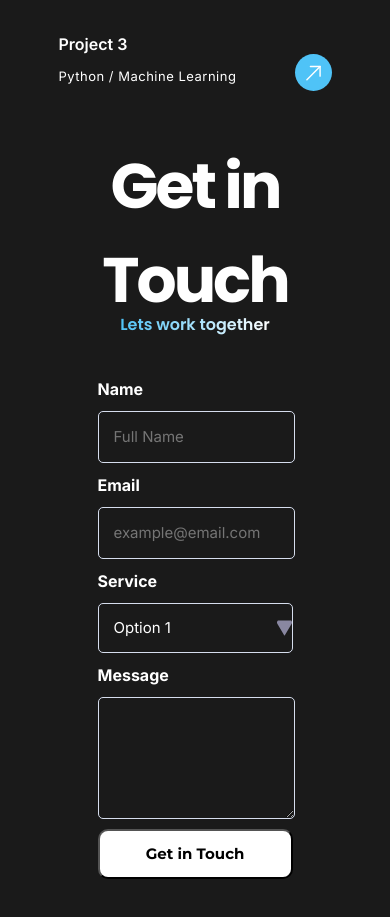
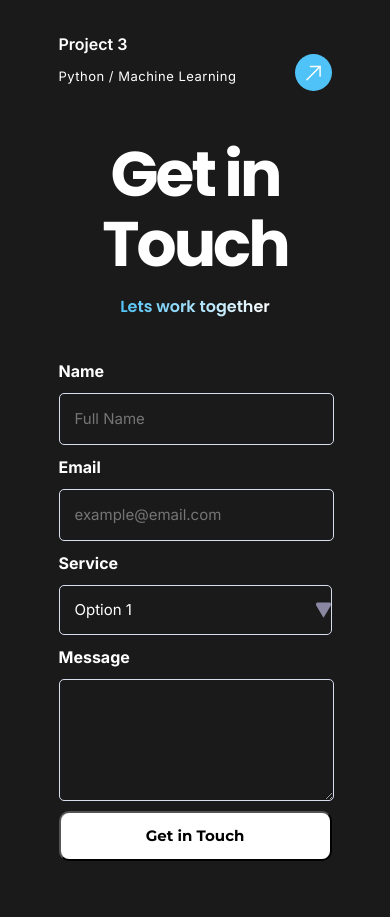
Before and after one commit to vinilins/My-Professional-Portfolio, a Vue app: page / in a window 390 px wide. Shown: the part 5600-6517 px from the top of the page. Built offline with nearby package versions, Linux system fonts and the light colour scheme.

Commit message:
feat(src/components): Adding media queries in Form Session

```diff
--- a/src/components/SessionForm.vue
+++ b/src/components/SessionForm.vue
@@ -137,4 +137,14 @@ textarea {
     sans-serif;
   margin-top: 10px;
 }
+
+@media only screen and (max-width: 730px) {
+  h1 {
+    line-height: 70px;
+    margin-bottom: 30px;
+  }
+  .session-form {
+    width: 70%;
+  }
+}
 </style>
```
